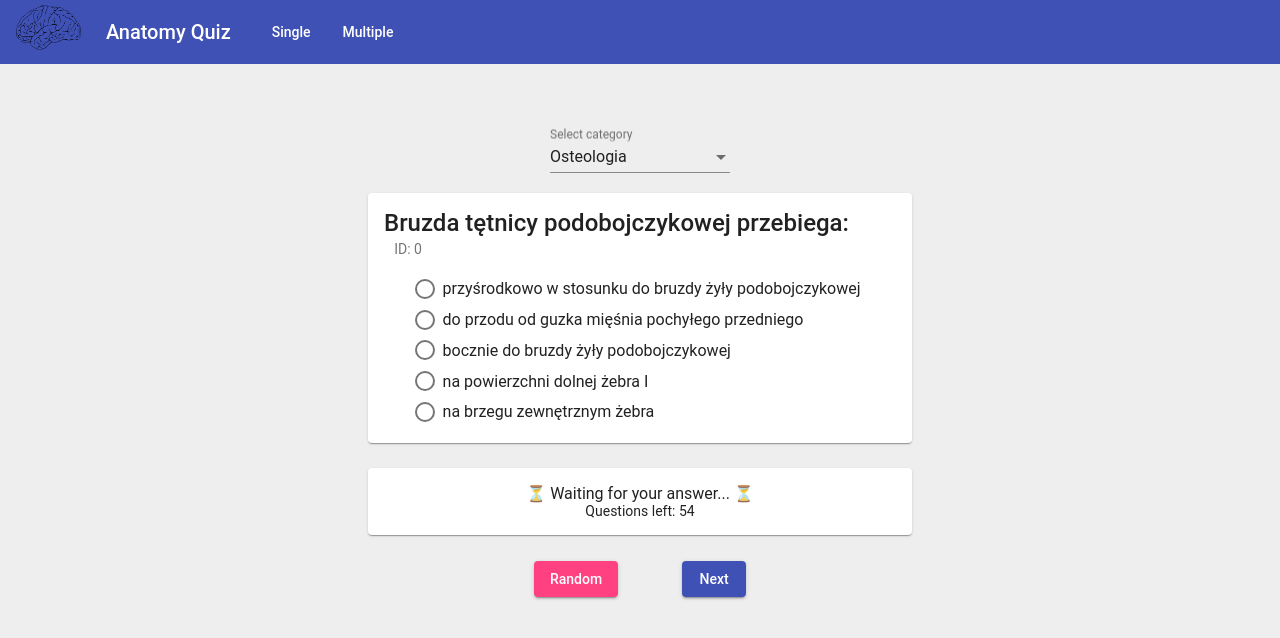
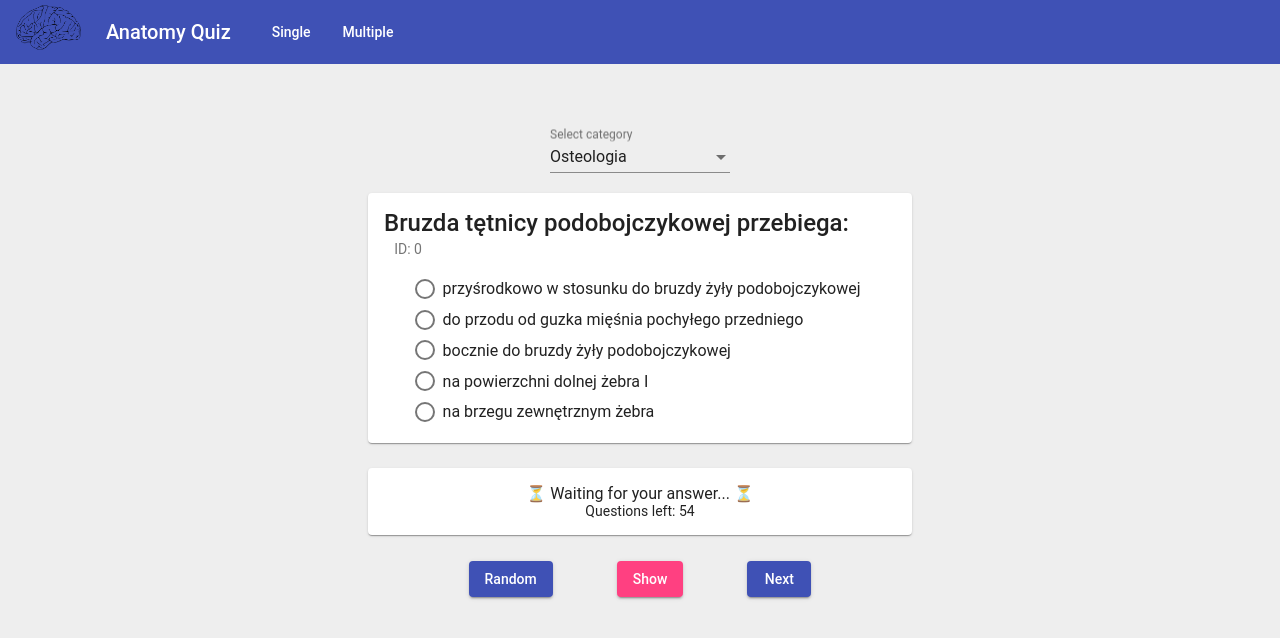
Before and after one commit to kermitpl/anatomy-quiz, an Angular app: page / in a window 1280 px wide. Shown: the top 638 px of the page. Built offline with nearby package versions, Linux system fonts and the light colour scheme.

Commit message:
Showing answer does not get you point + ghp.

```diff
--- a/src/app/quiz-multi/quiz-multi.component.ts
+++ b/src/app/quiz-multi/quiz-multi.component.ts
@@ -83,6 +83,7 @@ export class QuizMultiComponent implements OnInit {
     for (const j of [0, 1, 2, 3]) {
       this.checkAnswers[j] = this.currentQuestion.answers[j].isTrue;
     }
+    this.timesAnswered[this.currentQuestion.id]++;
   }
 
   dataChanged() {
--- a/src/app/quiz/quiz.component.html
+++ b/src/app/quiz/quiz.component.html
@@ -41,6 +41,7 @@
 </div>
 
 <div style="text-align: center; padding-top: 2%">
-  <button mat-raised-button (click)="nextQuestion(1)" color="accent" style="margin-right: 5%" > Random </button>
+  <button mat-raised-button (click)="nextQuestion(1)" color="primary" style="margin-right: 5%" > Random </button>
+  <button mat-raised-button (click)="showAnswer()" color="accent" style="margin-right: 5%" > Show </button>
   <button mat-raised-button (click)="nextQuestion(0)" color="primary" > Next </button>
 </div>
--- a/src/app/quiz/quiz.component.ts
+++ b/src/app/quiz/quiz.component.ts
@@ -50,6 +50,16 @@ export class QuizComponent implements OnInit {
     } else {
       this.isCorrect = 'Wrong 😥';
     }
+  }
+
+  showAnswer() {
+    for (const answer of this.currentQuestion.answers) {
+      if (answer.isTrue) {
+        this.chosenAnswer = answer;
+        break;
+      }
+    }
+    this.timesAnswered[this.currentQuestion.id]++;
   }
 
   nextQuestion(choice) {
```
Also changed, not shown: 6 other files (tests, documents, lock files or other folders).
